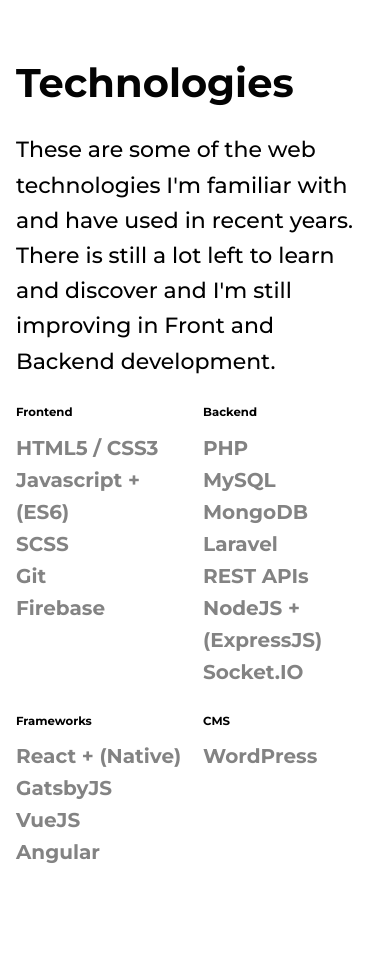
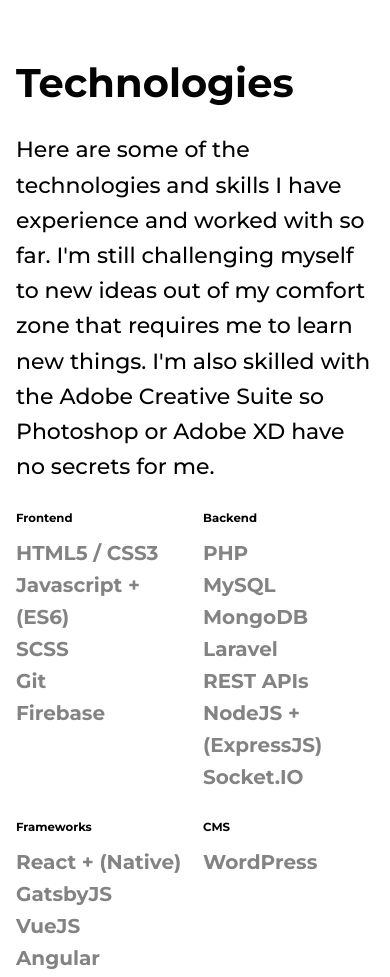
Before and after one commit to cedrvanh/Portfolio, a Gatsby site: page / in a window 390 px wide. Shown: the part 3420-4397 px from the top of the page. Built offline with nearby package versions, Linux system fonts and the light colour scheme; Gatsby itself is replaced by a stand-in of ours.

Commit message:
Added responsive container

```diff
--- a/src/pages/index.js
+++ b/src/pages/index.js
@@ -69,7 +69,9 @@ const IndexPage = () => {
                     <div className="row">
                     <div className="col-6">
                             <p className="technologies__text">
-                                These are some of the web technologies I'm familiar with and have used in recent years. There is still a lot left to learn and discover and I'm still improving in Front and Backend development.
+                                {/* These are some of the web technologies I'm familiar with and have used in recent years. There is still a lot left to learn and discover and I'm still improving in Front and Backend development. */}
+
+                                Here are some of the technologies and skills I have experience and worked with so far. I'm still challenging myself to new ideas out of my comfort zone that requires me to learn new things. I'm also skilled with the Adobe Creative Suite so Photoshop or Adobe XD have no secrets for me.
                             </p>
                         </div>
                         <div className="col-6">
--- a/src/sass/abstracts/_mixins.scss
+++ b/src/sass/abstracts/_mixins.scss
@@ -7,3 +7,9 @@
         @content;
     }
 }
+
+@mixin media-query-laptop {
+    @media (max-width: 1601px) {
+        @content;
+    }
+}
--- a/src/sass/base/_base.scss
+++ b/src/sass/base/_base.scss
@@ -62,5 +62,9 @@ ul {
         margin-left: auto;
         margin-right: auto;
         padding: 0rem 1.6rem;
+
+        @include media-query-laptop {
+            max-width: $container-width;
+        }
     }
 }
```
